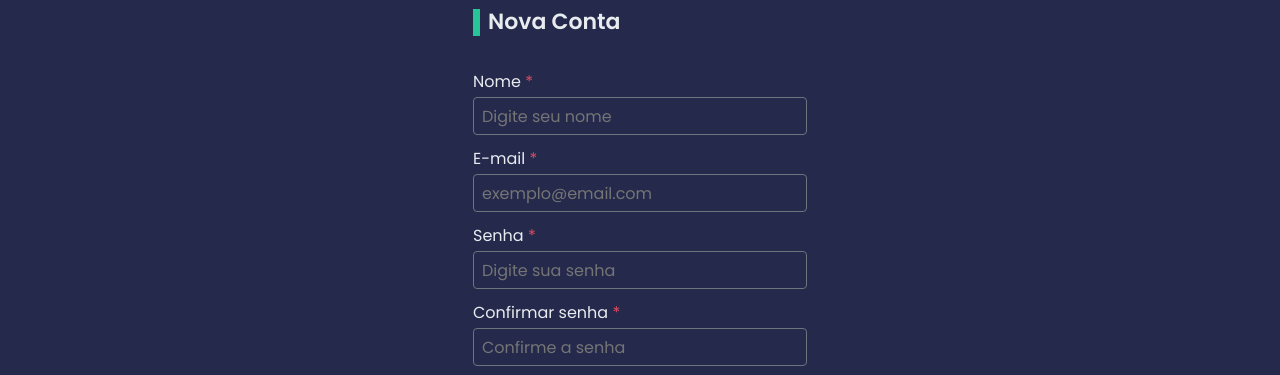
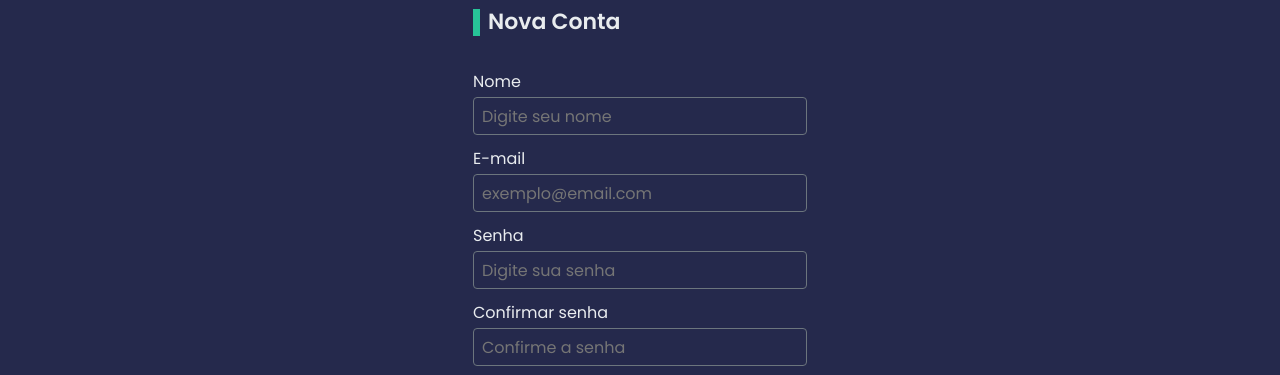
Before and after one commit to Carlos3274/ToDo, a React (Vite) app: page /register in a window 1280 px wide. Shown: the part 225-600 px from the top of the page. Built offline with nearby package versions, Linux system fonts and the light colour scheme.

Commit message:
:sparkles: feat: form improved with isRequired conditionals

```diff
--- a/src/modules/authentication/components/authentication-form/authentication-form.tsx
+++ b/src/modules/authentication/components/authentication-form/authentication-form.tsx
@@ -1,5 +1,6 @@
 import { SubmitHandler, useFormContext } from 'react-hook-form';
 import {
+  AuthenticationFormId,
   AuthenticationFormInput,
   FormTitle,
   Logo,
@@ -14,8 +15,14 @@ type Props = {
 };
 
 const AuthenticationForm: React.FC<Props> = ({ isRegister, onSubmit, id }) => {
-  const { handleSubmit, register, formState } =
+  const { handleSubmit, register, formState, watch } =
     useFormContext<AuthenticationFormInput>();
+
+  const formValues = watch(['nome', 'email', 'senha', 'confirmarSenha']);
+
+  const isRequired = (value: AuthenticationFormId): boolean | undefined => {
+    return isRegister && formValues[value] === '';
+  };
 
   return (
     <S.GeralContainer>
@@ -30,7 +37,7 @@ const AuthenticationForm: React.FC<Props> = ({ isRegister, onSubmit, id }) => {
               label="Nome"
               type="text"
               placeholder="Digite seu nome"
-              isRequired={isRegister && true}
+              isRequired={isRequired(AuthenticationFormId.nome)}
               error={formState.errors.nome?.message}
               {...register('nome')}
             />
@@ -39,7 +46,7 @@ const AuthenticationForm: React.FC<Props> = ({ isRegister, onSubmit, id }) => {
             label="E-mail"
             type="email"
             placeholder="exemplo@email.com"
-            isRequired={isRegister && true}
+            isRequired={isRequired(AuthenticationFormId.email)}
             error={formState.errors.email?.message}
             {...register('email')}
           />
@@ -47,7 +54,7 @@ const AuthenticationForm: React.FC<Props> = ({ isRegister, onSubmit, id }) => {
             label="Senha"
             type="password"
             placeholder="Digite sua senha"
-            isRequired={isRegister && true}
+            isRequired={isRequired(AuthenticationFormId.senha)}
             error={formState.errors.senha?.message}
             {...register('senha')}
           />
@@ -56,7 +63,7 @@ const AuthenticationForm: React.FC<Props> = ({ isRegister, onSubmit, id }) => {
               label="Confirmar senha"
               type="password"
               placeholder="Confirme a senha"
-              isRequired={isRegister && true}
+              isRequired={isRequired(AuthenticationFormId.confirmarSenha)}
               error={formState.errors.confirmarSenha?.message}
               {...register('confirmarSenha')}
             />
--- a/src/modules/authentication/pages/register-page/register-page.tsx
+++ b/src/modules/authentication/pages/register-page/register-page.tsx
@@ -13,12 +13,15 @@ import {
   AuthenticationLink,
 } from '../../components';
 
+import { useEffect } from 'react';
+import { useNavigate } from 'react-router-dom';
 import * as S from './register-page.styles';
 
 const RegisterPage: React.FC = () => {
   const [CreateUserWithEmailAndPassword, user, loading, error] =
     useCreateUserWithEmailAndPassword(auth);
 
+  const navigate = useNavigate();
   const form = useForm<AuthenticationFormInput>({
     mode: 'all',
     resolver: yupResolver(registerValidationSchema),
@@ -27,6 +30,12 @@ const RegisterPage: React.FC = () => {
   const onSubmit: SubmitHandler<AuthenticationFormInput> = (data) => {
     CreateUserWithEmailAndPassword(data.email, data.senha);
   };
+
+  useEffect(() => {
+    if (user) {
+      navigate('/login');
+    }
+  }, [navigate, user]);
 
   return (
     <S.PageWrapper>
--- a/src/shared/domain-types/models/authentication.ts
+++ b/src/shared/domain-types/models/authentication.ts
@@ -4,3 +4,10 @@ export type AuthenticationFormInput = {
   senha: string;
   confirmarSenha: string;
 };
+
+export enum AuthenticationFormId {
+  'nome' = 0,
+  'email',
+  'senha',
+  'confirmarSenha',
+}
```
